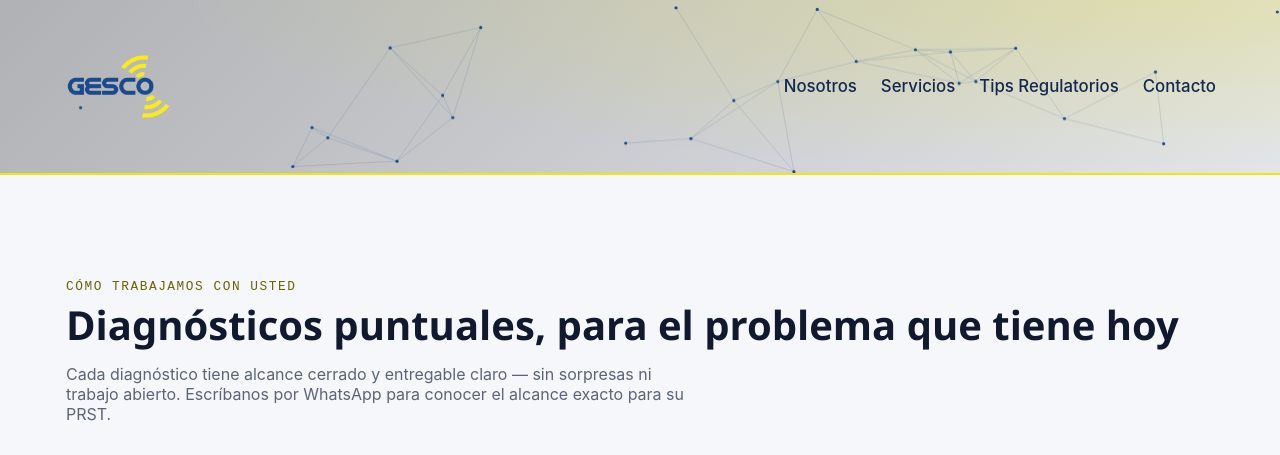
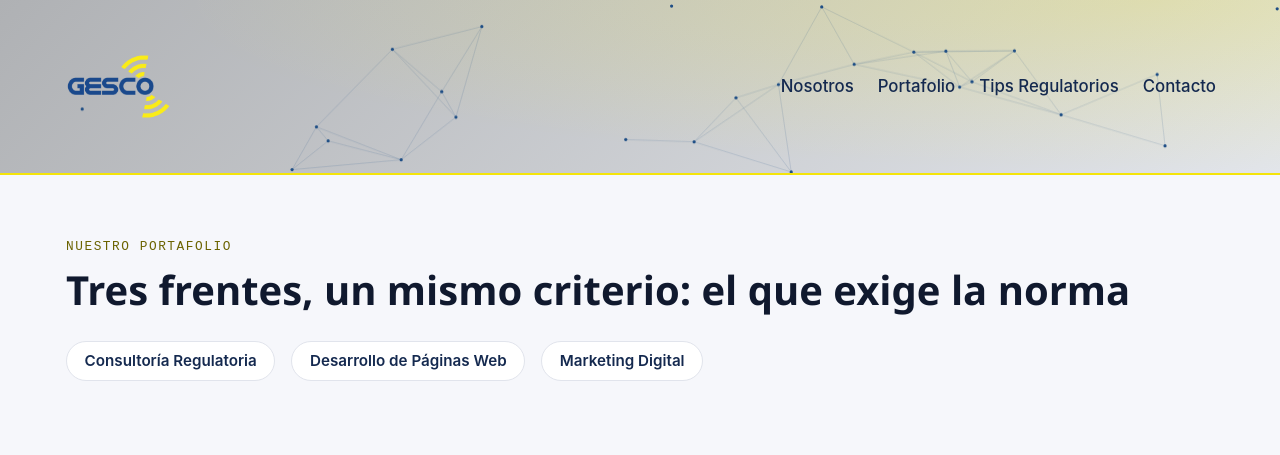
Before and after one commit to Sebasruiz15/gesco, a React (Vite) app in the folder frontend/: page /servicios-isp in a window 1280 px wide. Shown: the top 455 px of the page. Built offline with nearby package versions, Linux system fonts and the light colour scheme; no server answers.

Commit message:
Añadir portafolio y actualizaciones de navbar y servicios ISP

```diff
--- a/frontend/src/components/layout/Navbar.jsx
+++ b/frontend/src/components/layout/Navbar.jsx
@@ -7,7 +7,7 @@ import './Navbar.css'
 
 const LINKS = [
   { to: '/nosotros', label: 'Nosotros' },
-  { to: '/servicios-isp', label: 'Servicios' },
+  { to: '/servicios-isp', label: 'Portafolio' },
   // { to: '/procesos-contables', label: 'Procesos Contables' },
   { to: '/tips-regulatorios', label: 'Tips Regulatorios' },
   { to: '/contacto', label: 'Contacto' },
--- /dev/null
+++ b/frontend/src/components/sections/PortafolioMarketing.css
@@ -0,0 +1,28 @@
+/* archivo: frontend/src/components/sections/PortafolioMarketing.css */
+.portafolio-marketing {
+  padding-block: var(--space-6);
+  background: var(--color-navy-950);
+}
+
+.portafolio-marketing__card {
+  max-width: 480px;
+  background: rgba(255, 255, 255, 0.04);
+  border: 1px dashed rgba(244, 228, 9, 0.35);
+  border-radius: var(--radius-md);
+  padding: var(--space-4);
+  text-align: center;
+  margin-inline: auto;
+}
+
+.portafolio-marketing__card h3 {
+  font-family: var(--font-display);
+  font-size: var(--text-xl);
+  color: #fff;
+  margin-block: var(--space-2);
+}
+
+.portafolio-marketing__card p {
+  color: #b8c2d9;
+  font-size: var(--text-sm);
+  line-height: 1.6;
+}
--- /dev/null
+++ b/frontend/src/components/sections/PortafolioMarketing.jsx
@@ -0,0 +1,28 @@
+// archivo: frontend/src/components/sections/PortafolioMarketing.jsx
+import { motion } from 'framer-motion'
+import SignalArc from '../ui/SignalArc.jsx'
+import './PortafolioMarketing.css'
+
+export default function PortafolioMarketing() {
+  return (
+    <section className="portafolio-marketing" id="marketing-digital">
+      <div className="container">
+        <p className="eyebrow eyebrow--light">Marketing digital</p>
+        <motion.div
+          className="portafolio-marketing__card"
+          initial={{ opacity: 0, y: 24 }}
+          whileInView={{ opacity: 1, y: 0 }}
+          viewport={{ once: true, amount: 0.4 }}
+          transition={{ duration: 0.5 }}
+        >
+          <SignalArc size={40} variant="pulse" />
+          <h3>Próximamente</h3>
+          <p>
+            Estamos estructurando nuestra línea de marketing digital enfocada en PRST — SEO
+            regulatorio, presencia en redes y captación de usuarios. Muy pronto la verá aquí.
+          </p>
+        </motion.div>
+      </div>
+    </section>
+  )
+}
--- /dev/null
+++ b/frontend/src/components/sections/PortafolioWeb.css
@@ -0,0 +1,18 @@
+/* archivo: frontend/src/components/sections/PortafolioWeb.css */
+.portafolio-web {
+  padding-block: var(--space-6);
+  background: var(--color-surface);
+}
+
+.portafolio-web__lead {
+  color: var(--color-slate);
+  max-width: 62ch;
+  margin-top: var(--space-2);
+  margin-bottom: var(--space-4);
+}
+
+.portafolio-web__grid {
+  display: grid;
+  grid-template-columns: repeat(auto-fit, minmax(320px, 1fr));
+  gap: var(--space-3);
+}
--- /dev/null
+++ b/frontend/src/components/sections/PortafolioWeb.jsx
@@ -0,0 +1,28 @@
+// archivo: frontend/src/components/sections/PortafolioWeb.jsx
+import ServicioProyectoCard from '../ui/ServicioProyectoCard.jsx'
+import { PORTAFOLIO_WEB } from '../../data/portafolioWeb.js'
+import './PortafolioWeb.css'
+
+export default function PortafolioWeb() {
+  return (
+    <section className="portafolio-web" id="desarrollo-web">
+      <div className="container">
+        <p className="eyebrow">Desarrollo de páginas web</p>
+        <h2>
+          Portales web construidos desde la matriz de obligaciones
+          <span className="section-underline" />
+        </h2>
+        <p className="portafolio-web__lead">
+          No un sitio comercial genérico: un portal donde cada página existe porque una norma
+          exige publicarla. Elija el perfil según los servicios que presta.
+        </p>
+
+        <div className="portafolio-web__grid">
+          {PORTAFOLIO_WEB.map((item, i) => (
+            <ServicioProyectoCard key={item.slug} servicio={item} delay={i * 0.1} />
+          ))}
+        </div>
+      </div>
+    </section>
+  )
+}
--- /dev/null
+++ b/frontend/src/data/portafolioWeb.js
@@ -0,0 +1,34 @@
+// archivo: frontend/src/data/portafolioWeb.js
+export const PORTAFOLIO_WEB = [
+  {
+    slug: 'portal-isp',
+    etapa: 'Operador monoservicio de internet',
+    nombre: 'Portal Regulatorio — Perfil ISP',
+    gancho: 'Su sitio web, construido desde la norma',
+    resumen:
+      'La mayoría de los operadores resuelve sus obligaciones de publicación con un sitio comercial que no resiste una verificación del MinTIC. Este portal se construye al revés: el contenido se deriva directamente de la matriz de obligaciones que le aplica a su operación.',
+    bullets: [
+      'Biblioteca documental: contrato, tarifario, régimen de protección al usuario, política de datos y cobertura',
+      'Formulario de PQR con radicado automático y acuse de recibo por correo',
+      'Canal de atención a titulares de datos personales (Ley 1581 de 2012)',
+      'Mecanismos de protección de menores frente a contenidos ilícitos (Ley 679 de 2001)',
+      'Diseño responsive, SEO básico, certificado SSL y capacitación al equipo',
+    ],
+    mensajeWhatsApp: 'Hola, quiero información sobre el Portal Regulatorio — Perfil ISP.',
+  },
+  {
+    slug: 'portal-multiservicio',
+    etapa: 'Internet + TV',
+    nombre: 'Portal Regulatorio — Perfil Multiservicio',
+    gancho: 'Todo lo del perfil ISP, más lo que exige la TV',
+    resumen:
+      'Para operadores que combinan internet con televisión por suscripción, el portal incorpora las obligaciones adicionales de publicación que aplican a ese perfil de servicios.',
+    bullets: [
+      'Todo lo incluido en el Perfil ISP',
+      'Tarifario con desglose individual por cada servicio dentro de los paquetes',
+      'Publicación de parrilla de canales, con mecanismo de actualización',
+      'Estructura pensada para operadores con más de un servicio regulado',
+    ],
+    mensajeWhatsApp: 'Hola, quiero información sobre el Portal Regulatorio — Perfil Multiservicio.',
+  },
+]
--- /dev/null
+++ b/frontend/src/pages/ServiciosISPPage.css
@@ -0,0 +1,37 @@
+/* archivo: frontend/src/pages/ServiciosISPPage.css */
+.portafolio-nav {
+  padding-block: var(--space-5) var(--space-3);
+  background: var(--color-bg);
+}
+
+.portafolio-nav h1 {
+  font-family: var(--font-display);
+  font-size: var(--text-2xl);
+  color: var(--color-ink);
+  max-width: 50ch;
+  margin-top: var(--space-1);
+}
+
+.portafolio-nav__pills {
+  display: flex;
+  flex-wrap: wrap;
+  gap: var(--space-2);
+  margin-top: var(--space-3);
+}
+
+.portafolio-nav__pill {
+  font-size: var(--text-sm);
+  font-weight: 600;
+  color: var(--color-navy-800);
+  background: var(--color-surface);
+  border: 1px solid var(--color-line);
+  padding: 0.6rem 1.1rem;
+  border-radius: 999px;
+  text-decoration: none;
+  transition: border-color 0.2s ease, color 0.2s ease;
+}
+
+.portafolio-nav__pill:hover {
+  border-color: var(--color-signal);
+  color: var(--color-signal-ink);
+}
--- a/frontend/src/pages/ServiciosISPPage.jsx
+++ b/frontend/src/pages/ServiciosISPPage.jsx
@@ -1,12 +1,37 @@
 // archivo: frontend/src/pages/ServiciosISPPage.jsx
-import ServiciosISP from '../components/sections/ServiciosISP.jsx'
 import CatalogoServicios from '../components/sections/CatalogoServicios.jsx'
+import PortafolioWeb from '../components/sections/PortafolioWeb.jsx'
+import PortafolioMarketing from '../components/sections/PortafolioMarketing.jsx'
+import './ServiciosISPPage.css'
+
+const CATEGORIAS = [
+  { href: '#recursos', label: 'Consultoría Regulatoria' },
+  { href: '#desarrollo-web', label: 'Desarrollo de Páginas Web' },
+  { href: '#marketing-digital', label: 'Marketing Digital' },
+]
 
 export default function ServiciosISPPage() {
   return (
     <>
-      {/* <ServiciosISP /> */}
-      <CatalogoServicios />
+      <section className="portafolio-nav">
+        <div className="container">
+          <p className="eyebrow">Nuestro portafolio</p>
+          <h1>Tres frentes, un mismo criterio: el que exige la norma</h1>
+          <div className="portafolio-nav__pills">
+            {CATEGORIAS.map((cat) => (
+              <a key={cat.href} href={cat.href} className="portafolio-nav__pill">
+                {cat.label}
+              </a>
+            ))}
+          </div>
+        </div>
+      </section>
+
+      <div id="recursos">
+        <CatalogoServicios />
+      </div>
+      <PortafolioWeb />
+      <PortafolioMarketing />
     </>
   )
 }
```
Also changed, not shown: 1 other file (tests, documents, lock files or other folders).
